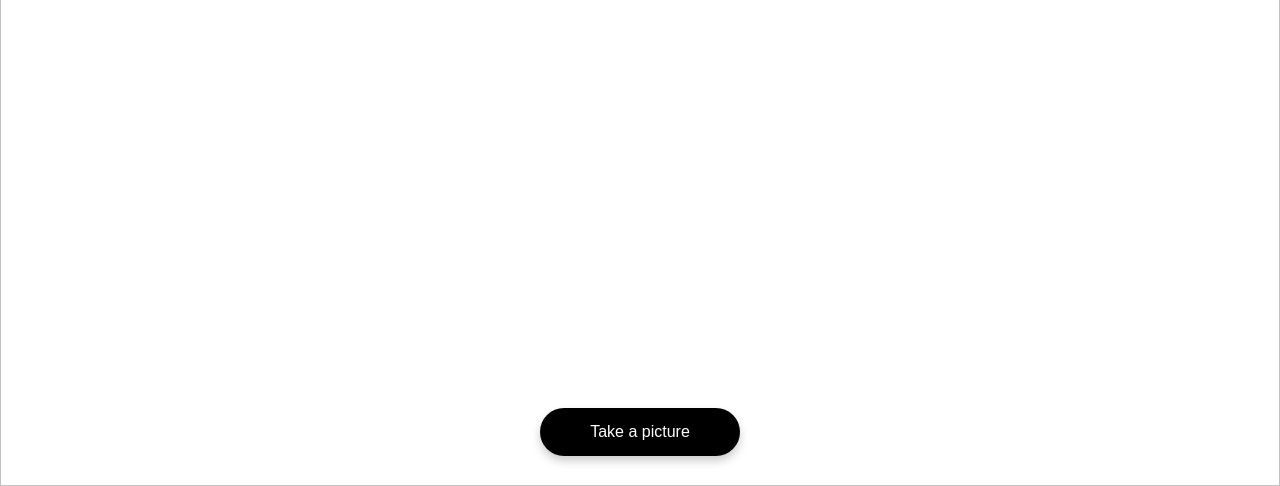
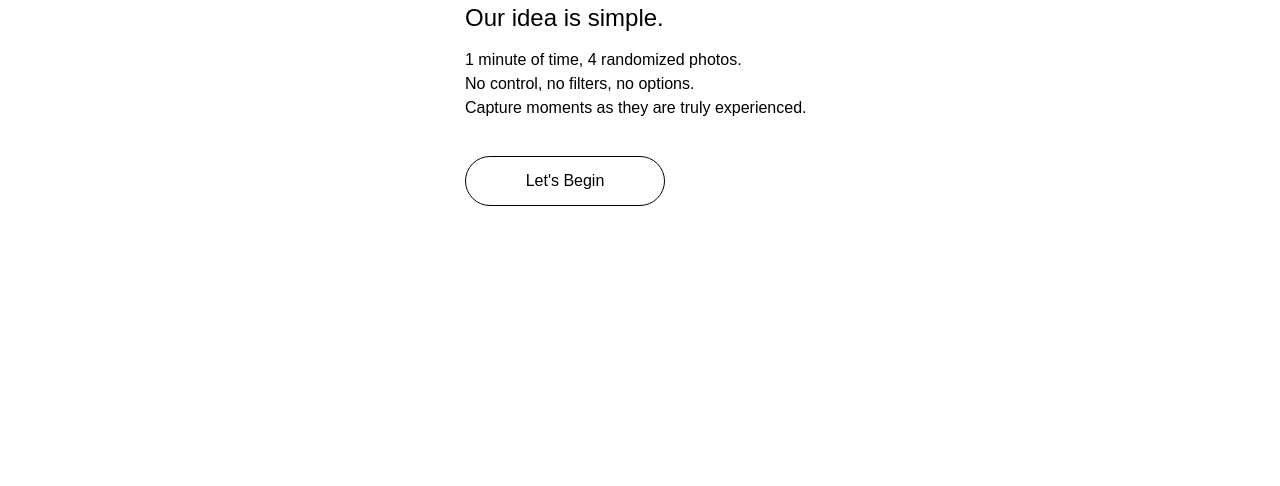
Before and after one commit to Brooke-Leitner/sine, a plain HTML site: page index.html in a window 1280 px wide. Shown: the part 314-800 px from the top of the page. Drawn offline with Linux system fonts and the light colour scheme.

Commit message:
Update index.html

```diff
--- a/index.html
+++ b/index.html
@@ -4,8 +4,7 @@
     <meta charset="utf-8">
     <meta http-equiv="x-ua-compatible" content="ie=edge">
     <meta name="viewport" content="width=device-width, initial-scale=1">
-    <!-- Name of your awesome camera app -->
-    <title>Camera App</title>
+    <title>Sine</title>
     <style>
       html, body{
         margin: 0;
@@ -13,56 +12,52 @@
         height: 100%;
         width: 100%;
       }
-      #camera, #camera--view, #camera--sensor, #camera--output{
-          position: fixed;
-          height: 100%;
-          width: 100%;
-          object-fit: cover;
+      body {
+        display: grid;
       }
-      #camera--view, #camera--sensor, #camera--output{
-          transform: scaleX(-1);
-          filter: FlipH;
+      main {
+        width: 350px;
+        place-self: center;
       }
-      #camera--trigger{
+      #logo {
+        width: 150px;
+      }
+      p{
+        font-family: sans-serif;
+        line-height: 1.5em;
+      }
+      h1{
+        font-family: sans-serif;
+        font-size: 1.5em;
+        font-weight: lighter;
+        margin-top: 20px;
+      }
+      button {
         width: 200px;
-          background-color: black;
-          color: white;
         font-size: 16px;
         border-radius: 30px;
-          border: none;
+        border: solid 1px black;
         padding: 15px 20px;
         text-align: center;
+        background-color: white;
+        margin-top: 20px;
+      }
+      button:hover {
         box-shadow: 0 5px 10px 0 rgba(0,0,0,0.2);
-          position: fixed;
-          bottom: 30px;
-          left: calc(50% - 100px);
-      }
-      .taken{
-          height: 100px!important;
-          width: 100px!important;
-          transition: all 0.5s ease-in;
-          border: solid 3px white;
-          box-shadow: 0 5px 10px 0 rgba(0,0,0,0.2);
-          top: 20px;
-          right: 20px;
-          z-index: 2;
       }
     </style>
 </head>
-
 <body>
-    <!-- Camera -->
-    <main id="camera">
-        <!-- Camera sensor -->
-        <canvas id="camera--sensor"></canvas>
-        <!-- Camera view -->
-        <video id="camera--view" autoplay playsinline></video>
-        <!-- Camera output -->
-        <img src="//:0" alt="" id="camera--output">
-        <!-- Camera trigger -->
-        <button id="camera--trigger">Take a picture</button>
+  <main>
+    <img src="sinelogo.png" alt="sine logo" id="logo">
+    <div>
+    <h1>Our idea is simple.</h1>
+    <p>1 minute of time, 4 randomized photos.
+      <br>No control, no filters, no options.
+      <br>Capture moments as they are truly experienced.
+    </p>
+  </div>
+    <button onclick="location.href='app.html'">Let's Begin</button>
   </main>
-    <!-- Reference to your JavaScript file -->
-    <script src="app.js"></script>
 </body>
 </html>
```
Lines whose indentation alone changed are shown as unchanged.
